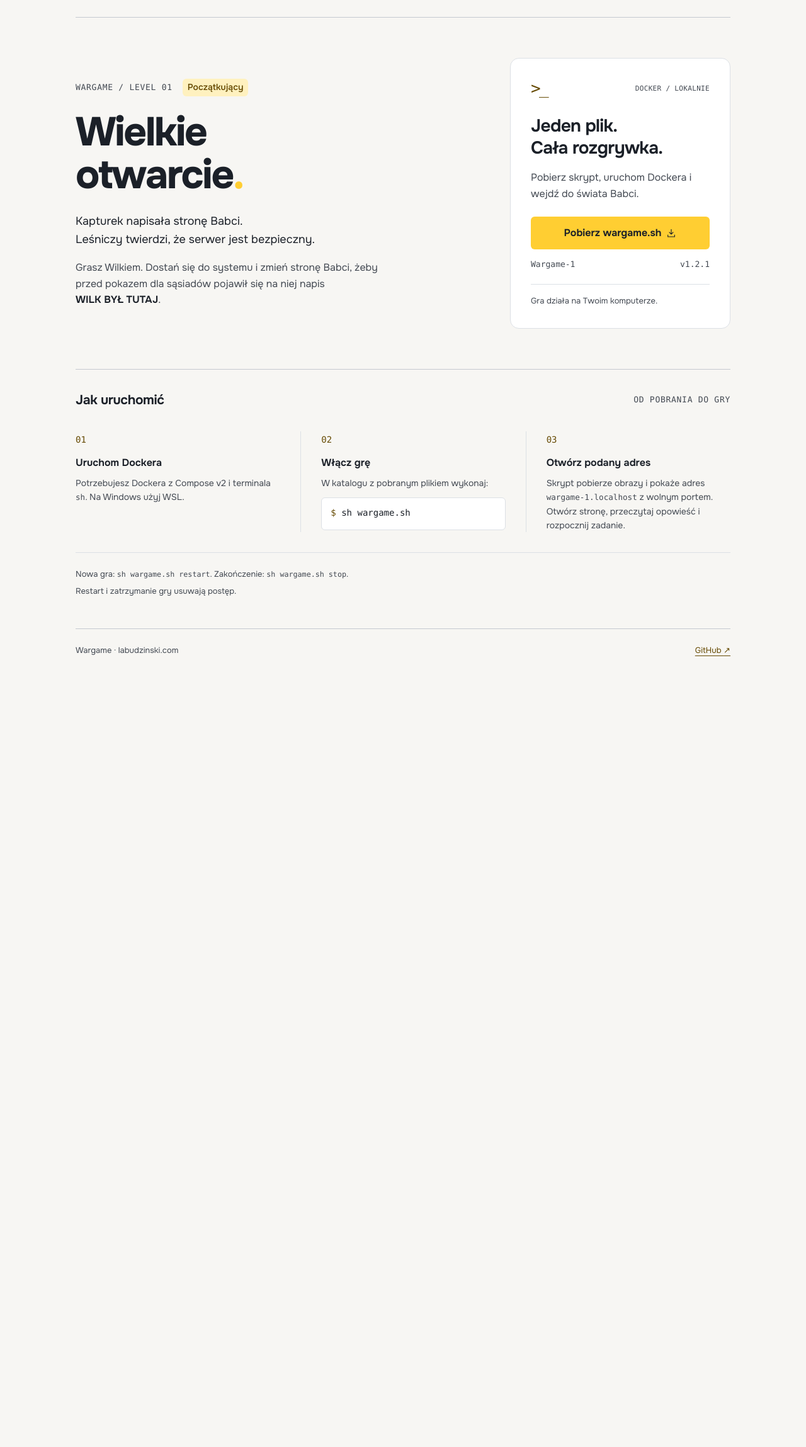
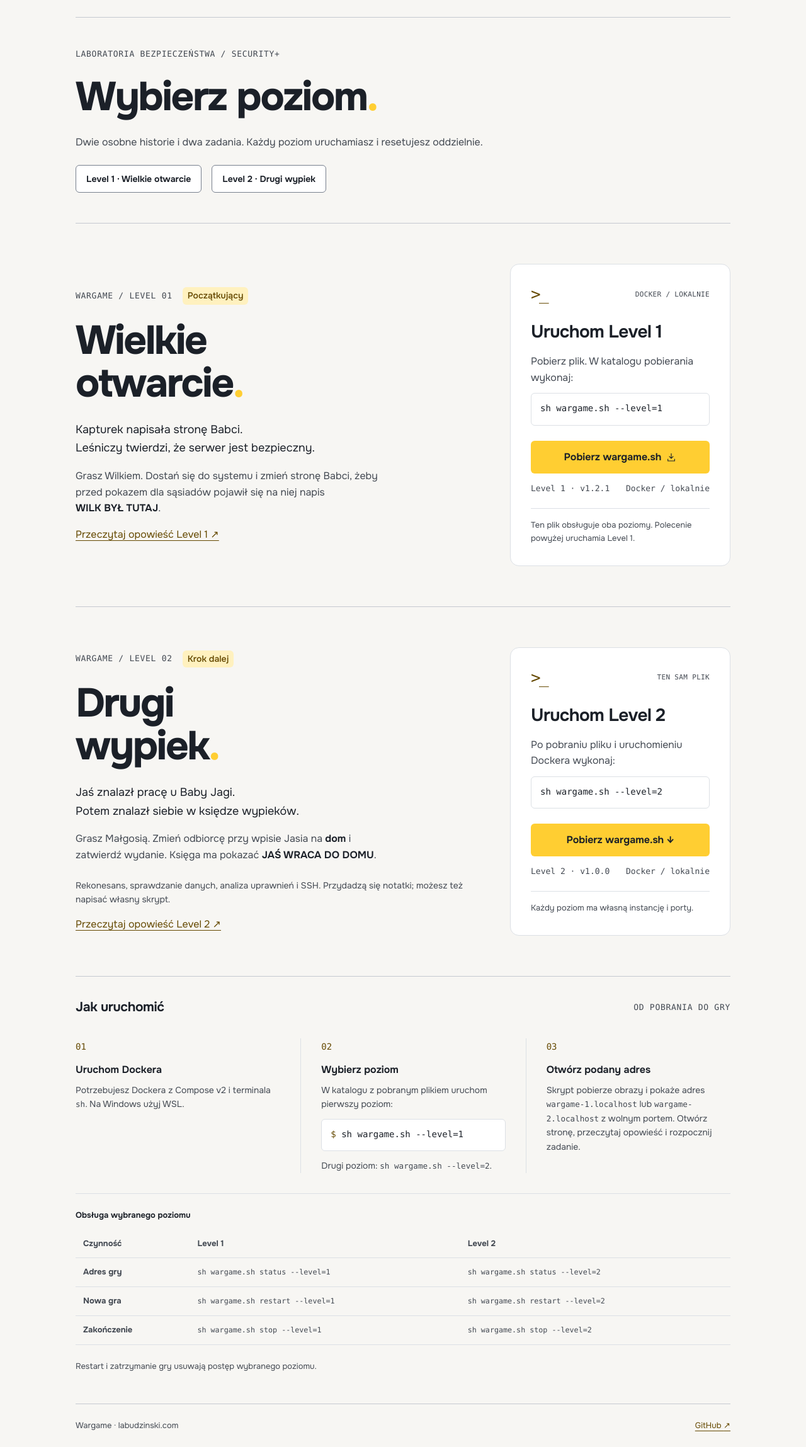
Before and after one commit to labudzinski/wargame, a plain HTML site: page index.html in a window 1280 px wide. Shown: the part 84-2382 px from the top of the page at 63% size. Before the commit the page ends 1152 px from the top, so only its background shows below. Drawn offline with Linux system fonts and the light colour scheme.

Commit message:
Separate level navigation and publish both stories

```diff
--- a/assets/site.css
+++ b/assets/site.css
@@ -111,7 +111,7 @@ p { margin: 0; }
   letter-spacing: .055em;
   text-transform: uppercase;
 }
-h1 {
+h1, .level-title {
   margin: var(--ds-space-5) 0;
   font-size: var(--ds-text-display);
   font-weight: 750;
@@ -126,7 +126,7 @@ h1 {
 .download-heading { display: flex; justify-content: space-between; align-items: center; gap: var(--ds-space-3); }
 .terminal-mark { color: var(--ds-accent-text); font: 500 26px var(--ds-font-mono); letter-spacing: -.1em; }
 .file-type { color: var(--ds-text-secondary); font: 400 11px var(--ds-font-mono); letter-spacing: .03em; }
-.download h2 { margin: 28px 0 16px; font-size: var(--ds-text-2xl); font-weight: 650; letter-spacing: -.025em; line-height: 1.25; }
+.download h2, .download h3 { margin: 28px 0 16px; font-size: var(--ds-text-2xl); font-weight: 650; letter-spacing: -.025em; line-height: 1.25; }
 .download > p { color: var(--ds-text-secondary); }
 .download-button { width: 100%; margin-top: var(--ds-space-5); }
 .download-details { display: flex; justify-content: space-between; gap: var(--ds-space-3); margin-top: var(--ds-space-4); color: var(--ds-text-secondary); font: 400 var(--ds-text-xs) var(--ds-font-mono); }
@@ -173,3 +173,21 @@ pre code { font-size: var(--ds-text-sm); white-space: pre; }
   .ds-theme-switcher { grid-column: 1 / -1; grid-row: 2; justify-self: end; }
   .header-link { grid-column: 2; grid-row: 1; }
 }
+
+.level-next { border-top: 1px solid var(--ds-border); }
+.level2-instructions { display: inline-flex; margin-top: var(--ds-space-4); }
+.steps .second-command { margin-top: var(--ds-space-3); }
+
+.catalog-intro { padding-block: var(--ds-space-7); border-bottom: 1px solid var(--ds-border); }
+.catalog-intro > p:last-of-type { max-width: 65ch; color: var(--ds-text-secondary); }
+.level-navigation, .story-actions { display: flex; flex-wrap: wrap; align-items: center; gap: var(--ds-space-4); margin-top: var(--ds-space-5); }
+.table-scroll { overflow-x: auto; margin-bottom: var(--ds-space-5); }
+.session-table { width: 100%; border-collapse: collapse; text-align: left; }
+.session-table caption { text-align: left; font-weight: 650; margin-bottom: var(--ds-space-3); color: var(--ds-text); }
+.session-table th, .session-table td { padding: 12px; border-bottom: 1px solid var(--ds-border-soft); vertical-align: top; }
+.session-table code { white-space: nowrap; }
+.story-page { padding-block: var(--ds-space-7); }
+.story-page h1 { max-width: 18ch; }
+.story-text { max-width: 68ch; font-size: var(--ds-text-lg); line-height: 1.8; }
+.story-text p + p { margin-top: 1.1em; }
+.story-actions { padding-top: var(--ds-space-5); }
--- a/index.html
+++ b/index.html
@@ -3,14 +3,14 @@
   <head>
     <meta charset="utf-8">
     <meta name="viewport" content="width=device-width, initial-scale=1">
-    <meta name="description" content="Wargame-1: Wielkie otwarcie. Zagraj Wilkiem, dostań się do serwera i zmień stronę Babci. Pobierz plik i uruchom grę lokalnie w Dockerze.">
+    <meta name="description" content="Dwa bajkowe zadania wargame do nauki bezpieczeństwa. Pobierz jeden plik i uruchom wybrany poziom lokalnie w Dockerze.">
     <meta http-equiv="Content-Security-Policy" content="default-src 'none'; script-src 'self'; style-src 'self'; font-src 'self'; img-src 'self'; base-uri 'none'; form-action 'none'">
     <meta name="color-scheme" content="light dark">
-    <meta property="og:title" content="Wargame — Wielkie otwarcie">
-    <meta property="og:description" content="Kapturek wdrożyła. Leśniczy sprawdził. Teraz Twoja kolej: grasz Wilkiem.">
+    <meta property="og:title" content="Wargame — bajki o bezpieczeństwie">
+    <meta property="og:description" content="Wilk zmienia stronę Babci. Małgosia wyciąga Jasia z piekarni. Dwa poziomy, jeden plik do uruchomienia.">
     <meta property="og:type" content="website">
     <meta property="og:url" content="https://wargame.labudzinski.com/">
-    <title>Wargame — Wielkie otwarcie</title>
+    <title>Wargame — bajki o bezpieczeństwie</title>
     <link rel="canonical" href="https://wargame.labudzinski.com/">
     <link rel="icon" href="./assets/favicon.svg" type="image/svg+xml">
     <link rel="preload" href="./assets/fonts/onest-latin-wght-normal.woff2" as="font" type="font/woff2" crossorigin>
@@ -22,7 +22,7 @@
     <link rel="stylesheet" href="./assets/site.css">
   </head>
   <body>
-    <a class="skip-link" href="#level-1">Przejdź do zadania</a>
+    <a class="skip-link" href="#wybor-poziomu">Przejdź do wyboru poziomu</a>
     <header class="site-header ds-container">
       <a class="brand" href="./" aria-label="Wargame — strona główna">
         <span class="brand-mark" aria-hidden="true">&gt;_</span>
@@ -39,17 +39,27 @@
     </header>
 
     <main class="ds-container">
+      <section class="catalog-intro" id="wybor-poziomu" aria-labelledby="catalog-title">
+        <p class="eyebrow">Laboratoria bezpieczeństwa / Security+</p>
+        <h1 id="catalog-title">Wybierz poziom<span class="title-dot">.</span></h1>
+        <p>Dwie osobne historie i dwa zadania. Każdy poziom uruchamiasz i resetujesz oddzielnie.</p>
+        <nav class="level-navigation" aria-label="Wybór poziomu">
+          <a class="ds-button ds-button--secondary" href="#level-1">Level 1 · Wielkie otwarcie</a>
+          <a class="ds-button ds-button--secondary" href="#level-2">Level 2 · Drugi wypiek</a>
+        </nav>
+      </section>
       <section class="level" id="level-1" aria-labelledby="level-title">
         <div class="level-story">
           <div class="level-meta">
             <span class="eyebrow">Wargame / Level 01</span>
             <span class="ds-badge level-badge">Początkujący</span>
           </div>
-          <h1 id="level-title">Wielkie<br>otwarcie<span class="title-dot">.</span></h1>
+          <h2 class="level-title" id="level-title">Wielkie<br>otwarcie<span class="title-dot">.</span></h2>
           <p class="story-lead">Kapturek napisała stronę Babci.<br>Leśniczy twierdzi, że serwer jest bezpieczny.</p>
           <p class="mission">Grasz Wilkiem. Dostań się do systemu i zmień stronę Babci,
             żeby przed pokazem dla sąsiadów pojawił się na niej napis
             <strong>WILK BYŁ TUTAJ</strong>.</p>
+          <a class="ds-link level2-instructions" href="./level-1/">Przeczytaj opowieść Level 1 ↗</a>
         </div>
 
         <aside class="download ds-card" aria-labelledby="download-title">
@@ -57,14 +67,40 @@
             <span class="terminal-mark" aria-hidden="true">&gt;_</span>
             <span class="file-type">DOCKER / LOKALNIE</span>
           </div>
-          <h2 id="download-title">Jeden plik.<br>Cała rozgrywka.</h2>
-          <p>Pobierz skrypt, uruchom Dockera i wejdź do świata Babci.</p>
+          <h2 id="download-title">Uruchom Level 1</h2>
+          <p>Pobierz plik. W katalogu pobierania wykonaj:</p>
+          <pre aria-label="Uruchomienie Level 1"><code>sh wargame.sh --level=1</code></pre>
           <a class="ds-button ds-button--primary ds-button--lg download-button" href="./wargame.sh" download="wargame.sh">
             Pobierz wargame.sh
             <svg viewBox="0 0 24 24" fill="none" stroke="currentColor" stroke-width="1.7" aria-hidden="true"><path d="M12 3v12m-5-5 5 5 5-5M4 16v5h16v-5"/></svg>
           </a>
-          <div class="download-details"><span>Wargame-1</span><span>v1.2.1</span></div>
-          <p class="download-note">Gra działa na Twoim komputerze.</p>
+          <div class="download-details"><span>Level 1 · v1.2.1</span><span>Docker / lokalnie</span></div>
+          <p class="download-note">Ten plik obsługuje oba poziomy. Polecenie powyżej uruchamia Level 1.</p>
+        </aside>
+      </section>
+
+      <section class="level level-next" id="level-2" aria-labelledby="level2-title">
+        <div class="level-story">
+          <div class="level-meta">
+            <span class="eyebrow">Wargame / Level 02</span>
+            <span class="ds-badge level-badge">Krok dalej</span>
+          </div>
+          <h2 class="level-title" id="level2-title">Drugi<br>wypiek<span class="title-dot">.</span></h2>
+          <p class="story-lead">Jaś znalazł pracę u Baby Jagi.<br>Potem znalazł siebie w księdze wypieków.</p>
+          <p class="mission">Grasz Małgosią. Zmień odbiorcę przy wpisie Jasia na <strong>dom</strong>
+            i zatwierdź wydanie. Księga ma pokazać <strong>JAŚ WRACA DO DOMU</strong>.</p>
+          <p class="level-context">Rekonesans, sprawdzanie danych, analiza uprawnień i SSH.
+            Przydadzą się notatki; możesz też napisać własny skrypt.</p>
+          <a class="ds-link level2-instructions" href="./level-2/">Przeczytaj opowieść Level 2 ↗</a>
+        </div>
+        <aside class="download ds-card" aria-labelledby="level2-start-title">
+          <div class="download-heading"><span class="terminal-mark" aria-hidden="true">&gt;_</span><span class="file-type">TEN SAM PLIK</span></div>
+          <h3 id="level2-start-title">Uruchom Level 2</h3>
+          <p>Po pobraniu pliku i uruchomieniu Dockera wykonaj:</p>
+          <pre aria-label="Uruchomienie drugiego poziomu"><code>sh wargame.sh --level=2</code></pre>
+          <a class="ds-button ds-button--primary ds-button--lg download-button" href="./wargame.sh" download="wargame.sh">Pobierz wargame.sh ↓</a>
+          <div class="download-details"><span>Level 2 · v1.0.0</span><span>Docker / lokalnie</span></div>
+          <p class="download-note">Każdy poziom ma własną instancję i porty.</p>
         </aside>
       </section>
 
@@ -82,21 +118,30 @@
           </li>
           <li>
             <span class="step-number" aria-hidden="true">02</span>
-            <h3>Włącz grę</h3>
-            <p>W katalogu z pobranym plikiem wykonaj:</p>
-            <pre aria-label="Polecenie uruchomienia"><code><span class="shell-prompt" aria-hidden="true">$ </span>sh wargame.sh</code></pre>
+            <h3>Wybierz poziom</h3>
+            <p>W katalogu z pobranym plikiem uruchom pierwszy poziom:</p>
+            <pre aria-label="Polecenie uruchomienia"><code><span class="shell-prompt" aria-hidden="true">$ </span>sh wargame.sh --level=1</code></pre>
+            <p class="second-command">Drugi poziom: <code>sh wargame.sh --level=2</code>.</p>
           </li>
           <li>
             <span class="step-number" aria-hidden="true">03</span>
             <h3>Otwórz podany adres</h3>
-            <p>Skrypt pobierze obrazy i pokaże adres <code>wargame-1.localhost</code>
+            <p>Skrypt pobierze obrazy i pokaże adres <code>wargame-1.localhost</code> lub <code>wargame-2.localhost</code>
               z wolnym portem. Otwórz stronę,
               przeczytaj opowieść i rozpocznij zadanie.</p>
           </li>
         </ol>
         <div class="session-help">
-          <p>Nowa gra: <code>sh wargame.sh restart</code>. Zakończenie: <code>sh wargame.sh stop</code>.</p>
-          <p>Restart i zatrzymanie gry usuwają postęp.</p>
+          <div class="table-scroll"><table class="session-table">
+            <caption>Obsługa wybranego poziomu</caption>
+            <thead><tr><th scope="col">Czynność</th><th scope="col">Level 1</th><th scope="col">Level 2</th></tr></thead>
+            <tbody>
+              <tr><th scope="row">Adres gry</th><td><code>sh wargame.sh status --level=1</code></td><td><code>sh wargame.sh status --level=2</code></td></tr>
+              <tr><th scope="row">Nowa gra</th><td><code>sh wargame.sh restart --level=1</code></td><td><code>sh wargame.sh restart --level=2</code></td></tr>
+              <tr><th scope="row">Zakończenie</th><td><code>sh wargame.sh stop --level=1</code></td><td><code>sh wargame.sh stop --level=2</code></td></tr>
+            </tbody>
+          </table></div>
+          <p>Restart i zatrzymanie gry usuwają postęp wybranego poziomu.</p>
         </div>
       </section>
     </main>
```
Also changed, not shown: level-1/index.html (added, +46 -0 lines), level-2/index.html (added, +51 -0 lines), 4 other files.
